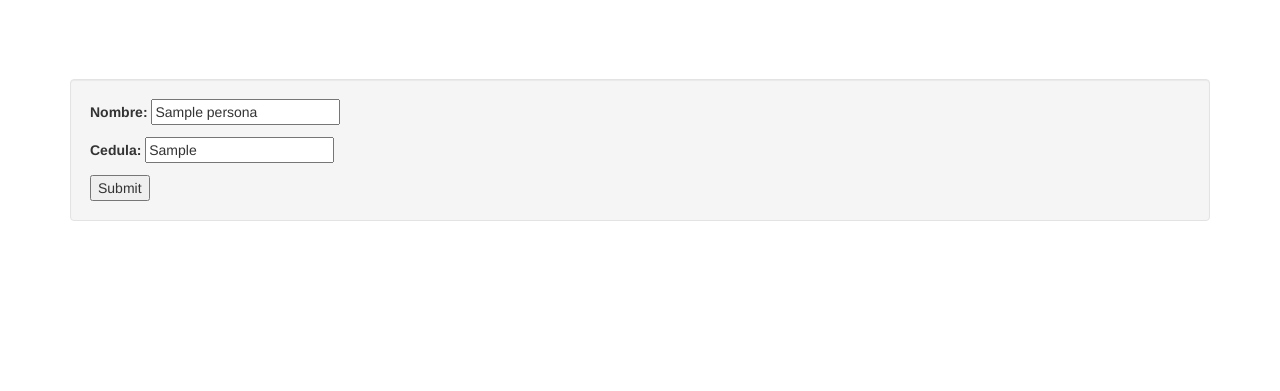
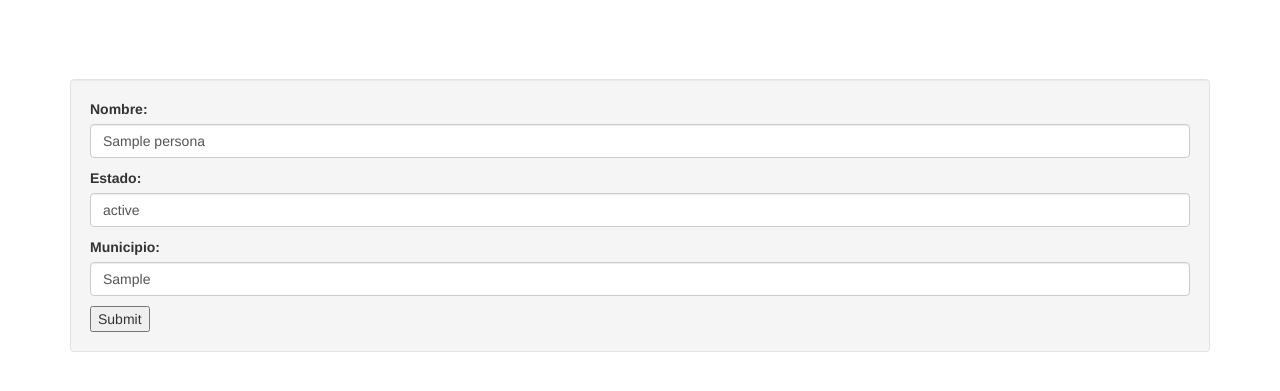
Before and after one commit to argenisosorio/registro_vistas_clases, a Django app: page /editar/1 in a window 1280 px wide. Shown: the part 51-442 px from the top of the page. Run offline with Django 3.2, Linux system fonts and the light colour scheme; tables that the repository leaves empty hold one stand-in row (values such as "Sample post"); some libraries are stand-ins or nearby versions.

```diff
--- a/registro/admin.py
+++ b/registro/admin.py
@@ -1,5 +1,7 @@
 # -*- coding: utf-8 -*-
 from django.contrib import admin
-from registro.models import Persona
+from registro.models import Estado, Municipio, Persona
 
+admin.site.register(Estado)
+admin.site.register(Municipio)
 admin.site.register(Persona)
--- /dev/null
+++ b/registro/forms.py
@@ -0,0 +1,58 @@
+# -*- coding: utf-8 -*-
+from django import forms
+from registro.models import Estado, Municipio, Persona
+from django.forms import (
+    TextInput, CharField, Select, RadioSelect, Textarea, CheckboxInput, DateTimeField
+)
+from datetime import *
+from django.contrib.admin.widgets import AdminDateWidget
+
+
+class PersonaForm(forms.ModelForm):
+    """
+    Formulario con los campos de una Persona.
+    """
+
+    """
+    def __init__(self, *args, **kwargs):
+        #
+        #Método que carga la data de los Estados y Municipios registrados
+        #en el campo estado y municipio de una Persona
+        #
+        super(PersonaForm, self).__init__(*args, **kwargs)
+        lista_estados = Estado.objects.all().values_list('nombre_estado','nombre_estado')
+        lista_municipios = Municipio.objects.all().values_list('nombre_municipio','nombre_municipio')
+
+        self.fields['estado'] = forms.ChoiceField(label="Estado", widget=Select(attrs={
+            'class':'form-control input-md seleccion',
+            'style': 'min-width: 0; width: 100%; display: inline;',
+        }), choices=lista_estados)
+
+        self.fields['municipio'] = forms.ChoiceField(label="Municipio", widget=Select(attrs={
+            'class':'form-control input-md seleccion',
+            'style': 'min-width: 0; width: 100%; display: inline;',
+        }), choices=lista_municipios)
+    """
+
+    nombre = forms.CharField(label='Nombre', widget=TextInput(attrs={
+        'class':'form-control input-md',
+        'style': 'min-width: 0; width: 100%; display: inline;',
+        'required': 'True',
+    }), required = True)
+
+    estado = forms.CharField(label='Estado', widget=TextInput(attrs={
+        'class':'form-control input-md',
+        'style': 'min-width: 0; width: 100%; display: inline;',
+        'required': 'True',
+    }), required = True)
+
+    municipio = forms.CharField(label='Municipio', widget=TextInput(attrs={
+        'class':'form-control input-md',
+        'style': 'min-width: 0; width: 100%; display: inline;',
+        'required': 'True',
+    }), required = True)
+
+    class Meta:
+
+        model = Persona
+        fields = '__all__'
--- a/registro/models.py
+++ b/registro/models.py
@@ -3,9 +3,24 @@ from django.db import models
 from django.core.urlresolvers import reverse
 
 
+class Estado(models.Model):
+    nombre_estado = models.CharField(max_length=50)
+
+    def __unicode__(self):
+        return self.nombre_estado
+
+
+class Municipio(models.Model):
+    nombre_municipio = models.CharField(max_length=50)
+
+    def __unicode__(self):
+        return self.nombre_municipio
+
+
 class Persona(models.Model):
     nombre = models.CharField(max_length=200)
-    cedula = models.CharField(max_length=8)
+    estado = models.CharField(max_length=50)
+    municipio = models.CharField(max_length=50)
 
     def __unicode__(self):
         return self.nombre
--- a/registro/templates/registro/persona_list.html
+++ b/registro/templates/registro/persona_list.html
@@ -4,7 +4,7 @@
 <h1>Personas</h1>
 <ul>
   {% for persona in object_list %}
-  <li>{{ persona.nombre }} {{ persona.cedula }}
+  <li>{{ persona.nombre }} {{ persona.estado }} {{ persona.municipio }}
   <a href="{% url 'registro:editar' persona.id %}">editar</a>
   <a href="{% url 'registro:borrar' persona.id %}">borrar</a>
   </li>
--- a/registro/views.py
+++ b/registro/views.py
@@ -4,6 +4,7 @@ from django.views.generic import TemplateView,ListView
 from django.views.generic.edit import CreateView, UpdateView, DeleteView
 from django.core.urlresolvers import reverse_lazy
 from registro.models import Persona
+from registro.forms import PersonaForm
 
 
 class Consultar(ListView):
@@ -12,13 +13,13 @@ class Consultar(ListView):
 
 class Registrar(CreateView):
     model = Persona
-    fields = ['nombre', 'cedula']
+    form_class = PersonaForm
     success_url = reverse_lazy('registro:consultar')
 
 
 class Editar(UpdateView):
     model = Persona
-    fields = ['nombre', 'cedula']
+    form_class = PersonaForm
     success_url = reverse_lazy('registro:consultar')
 
 
```
Also changed, not shown: registro/templates/registro/persona_form.html (line endings or trailing spaces), 1 other file.
